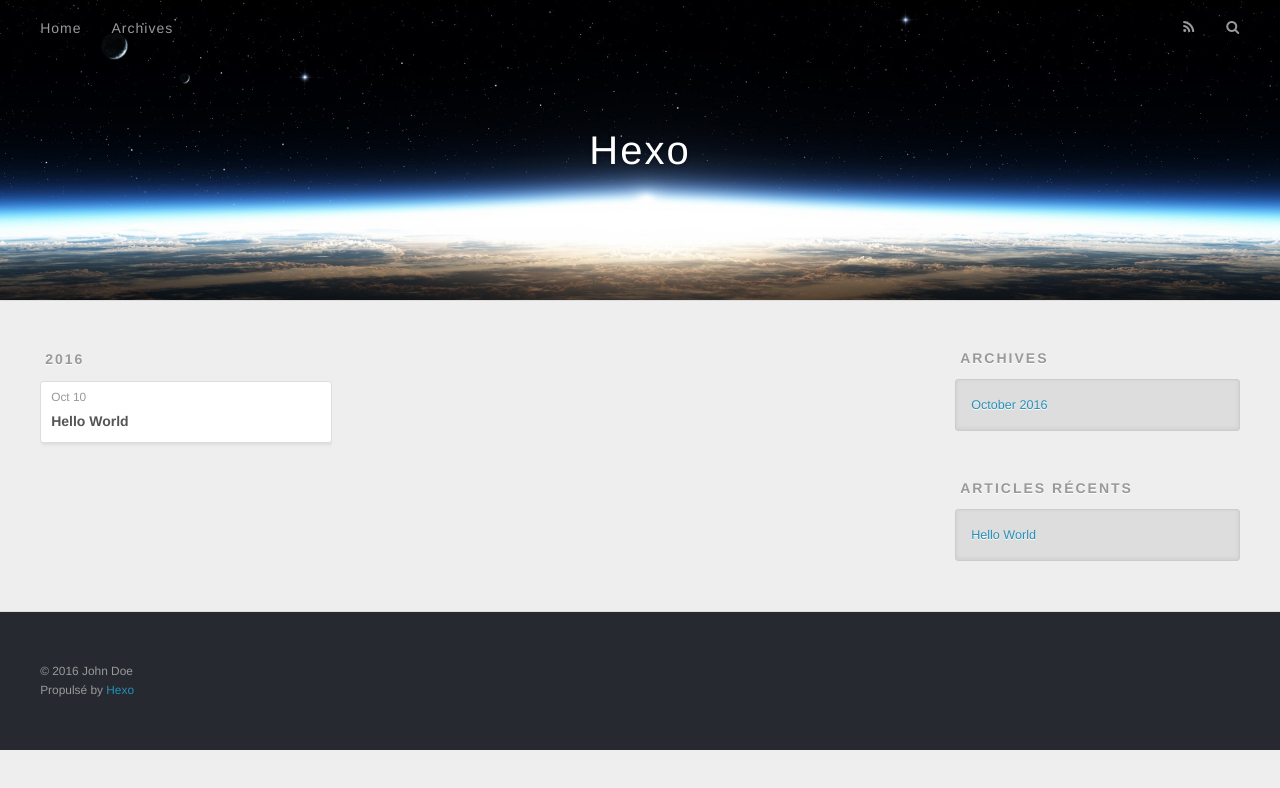
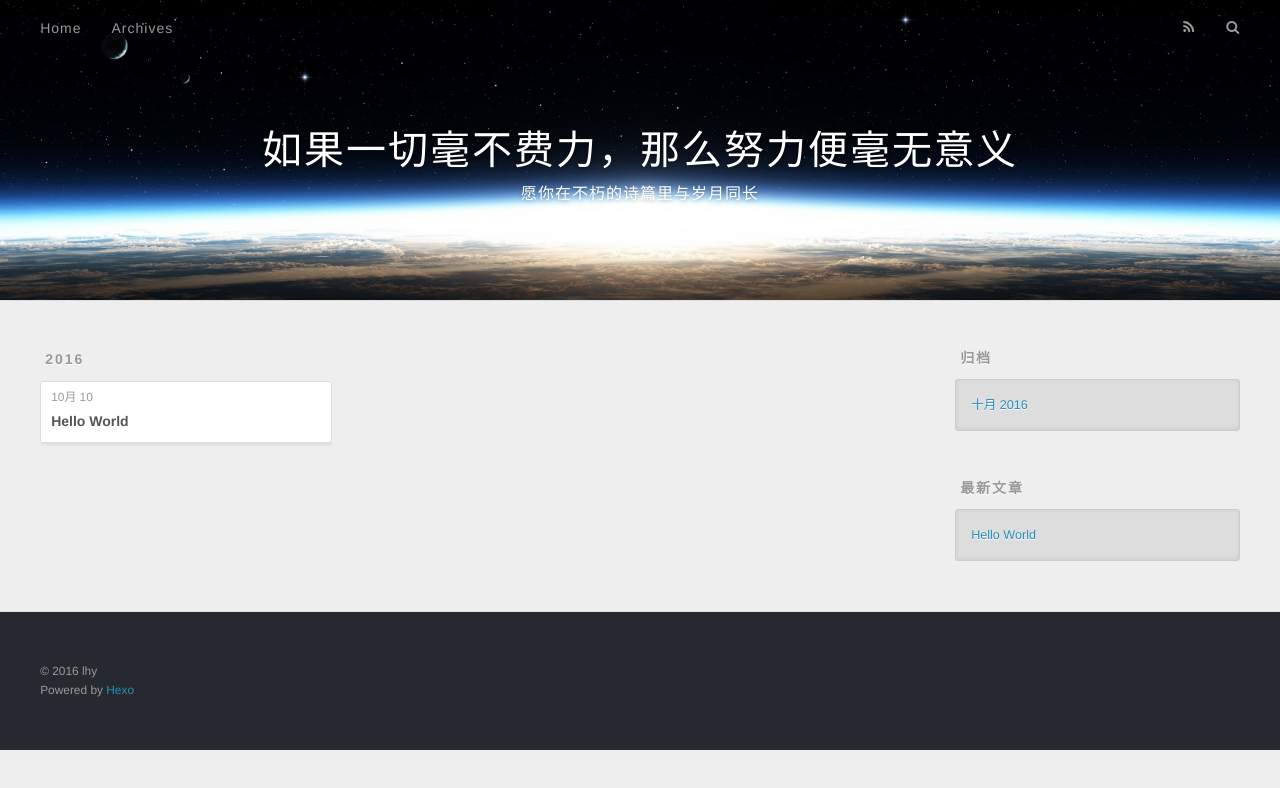
Before and after one commit to lhylovers/lhylovers.github.io, a plain HTML site: page archives/2016/10/index.html in a window 1280 px wide. Drawn offline with nearby package versions, Linux system fonts and the light colour scheme.

Commit message:
Site updated: 2016-10-11 11:50:02

```diff
--- a/archives/2016/10/index.html
+++ b/archives/2016/10/index.html
@@ -3,16 +3,19 @@
 <head>
   <meta charset="utf-8">
 
-  <title>Archives: 2016/10 | Hexo</title>
+  <title>归档: 2016/10 | 如果一切毫不费力，那么努力便毫无意义</title>
   <meta name="viewport" content="width=device-width, initial-scale=1, maximum-scale=1">
-  <meta property="og:type" content="website">
-<meta property="og:title" content="Hexo">
+  <meta name="description" content="蓝海悦，lhylovers，moon123j，杂感，数学建模">
+<meta property="og:type" content="website">
+<meta property="og:title" content="如果一切毫不费力，那么努力便毫无意义">
 <meta property="og:url" content="http://yoursite.com/archives/2016/10/index.html">
-<meta property="og:site_name" content="Hexo">
+<meta property="og:site_name" content="如果一切毫不费力，那么努力便毫无意义">
+<meta property="og:description" content="蓝海悦，lhylovers，moon123j，杂感，数学建模">
 <meta name="twitter:card" content="summary">
-<meta name="twitter:title" content="Hexo">
+<meta name="twitter:title" content="如果一切毫不费力，那么努力便毫无意义">
+<meta name="twitter:description" content="蓝海悦，lhylovers，moon123j，杂感，数学建模">
 
-    <link rel="alternate" href="/atom.xml" title="Hexo" type="application/atom+xml">
+    <link rel="alternate" href="/atom.xml" title="如果一切毫不费力，那么努力便毫无意义" type="application/atom+xml">
 
 
     <link rel="icon" href="/favicon.png">
@@ -33,8 +36,12 @@
   <div id="header-outer" class="outer">
     <div id="header-title" class="inner">
       <h1 id="logo-wrap">
-        <a href="/" id="logo">Hexo</a>
+        <a href="/" id="logo">如果一切毫不费力，那么努力便毫无意义</a>
       </h1>
+
+        <h2 id="subtitle-wrap">
+          <a href="/" id="subtitle">愿你在不朽的诗篇里与岁月同长</a>
+        </h2>
 
     </div>
     <div id="header-inner" class="inner">
@@ -48,9 +55,9 @@
       </nav>
       <nav id="sub-nav">
 
-          <a id="nav-rss-link" class="nav-icon" href="/atom.xml" title="Flux RSS"></a>
+          <a id="nav-rss-link" class="nav-icon" href="/atom.xml" title="RSS Feed"></a>
 
-        <a id="nav-search-btn" class="nav-icon" title="Rechercher"></a>
+        <a id="nav-search-btn" class="nav-icon" title="搜索"></a>
       </nav>
       <div id="search-form-wrap">
         <form action="//google.com/search" method="get" accept-charset="UTF-8" class="search-form"><input type="search" name="q" results="0" class="search-form-input" placeholder="Search"><button type="submit" class="search-form-submit">&#xF002;</button><input type="hidden" name="sitesearch" value="http://yoursite.com"></form>
@@ -76,7 +83,7 @@
   <div class="archive-article-inner">
     <header class="archive-article-header">
       <a href="/2016/10/10/hello-world/" class="archive-article-date">
-  <time datetime="2016-10-10T12:50:36.199Z" itemprop="datePublished">Oct 10</time>
+  <time datetime="2016-10-10T12:50:36.199Z" itemprop="datePublished">10月 10</time>
 </a>
 
 
@@ -107,9 +114,9 @@
 
 
   <div class="widget-wrap">
-    <h3 class="widget-title">Archives</h3>
+    <h3 class="widget-title">归档</h3>
     <div class="widget">
-      <ul class="archive-list"><li class="archive-list-item"><a class="archive-list-link" href="/archives/2016/10/">October 2016</a></li></ul>
+      <ul class="archive-list"><li class="archive-list-item"><a class="archive-list-link" href="/archives/2016/10/">十月 2016</a></li></ul>
     </div>
   </div>
 
@@ -117,7 +124,7 @@
 
 
   <div class="widget-wrap">
-    <h3 class="widget-title">Articles récents</h3>
+    <h3 class="widget-title">最新文章</h3>
     <div class="widget">
       <ul>
 
@@ -137,8 +144,8 @@
 
   <div class="outer">
     <div id="footer-info" class="inner">
-      &copy; 2016 John Doe<br>
-      Propulsé by <a href="http://hexo.io/" target="_blank">Hexo</a>
+      &copy; 2016 lhy<br>
+      Powered by <a href="http://hexo.io/" target="_blank">Hexo</a>
     </div>
   </div>
 </footer>
```
Also changed, not shown: 2016/10/10/hello-world/index.html (+16 -12 lines), archives/2016/index.html (+22 -15 lines), archives/index.html (+22 -15 lines), index.html (+22 -15 lines).
